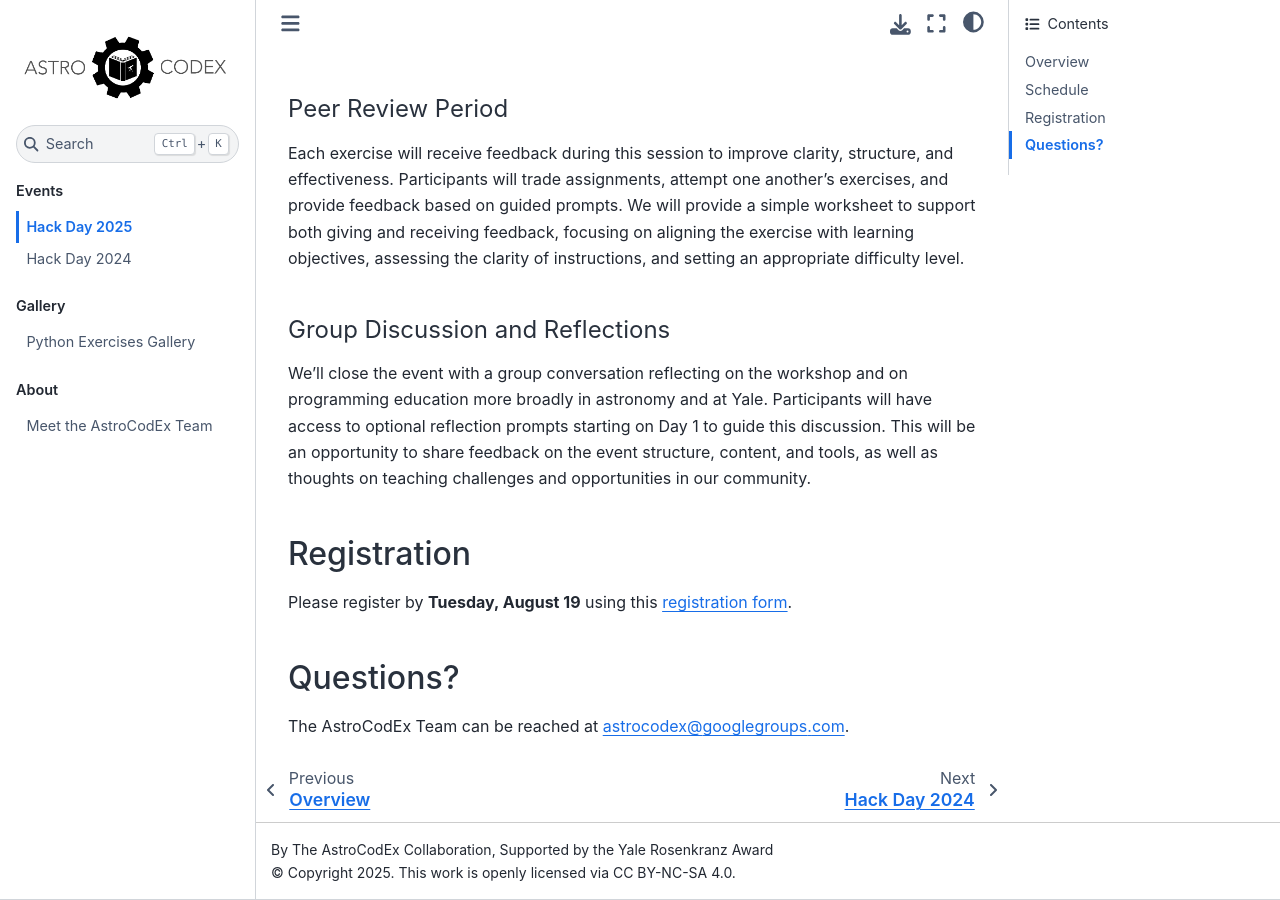
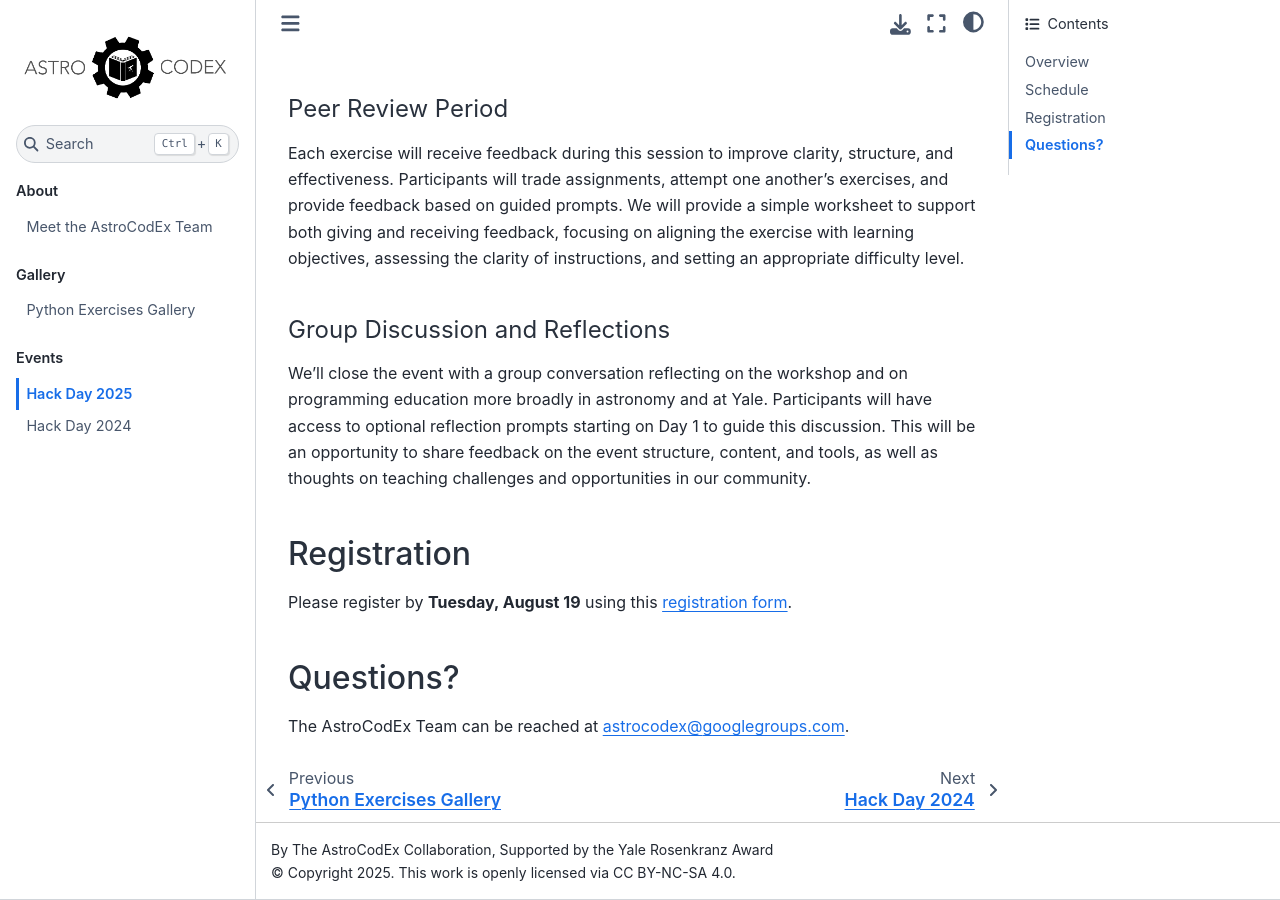
Before and after one commit to astrocodex/astrocodex.github.io, a Jupyter Book: the page built from hackday.md, in a window 1280 px wide and 900 px high, scrolled down 2257 px. Built offline with Jupyter Book 1.0.4 settings and Sphinx 7.4.7 and the Sphinx Book theme 1.1.4, drawn with Linux system fonts in a browser that asks for light colours; pages that are not in the unit, such as notebooks, are missing from menus; some of the changed lines change nothing that is shown.

Commit message:
update toc

```diff
--- a/_toc.yml
+++ b/_toc.yml
@@ -5,10 +5,9 @@ format: jb-book
 root: intro
 
 parts:
-  - caption: Events
+  - caption: About
     chapters:
-    - file: hackday
-    - file: hackday2024
+    - file: aboutteam
   - caption: Gallery
     chapters:
     - file: gallery
@@ -35,6 +34,7 @@ parts:
   - caption: Guides and Walkthroughs
     chapters:
     - file: guides/Debugging_Guide
-  - caption: About
+  - caption: Events
     chapters:
-    - file: aboutteam
+    - file: hackday
+    - file: hackday2024
```
